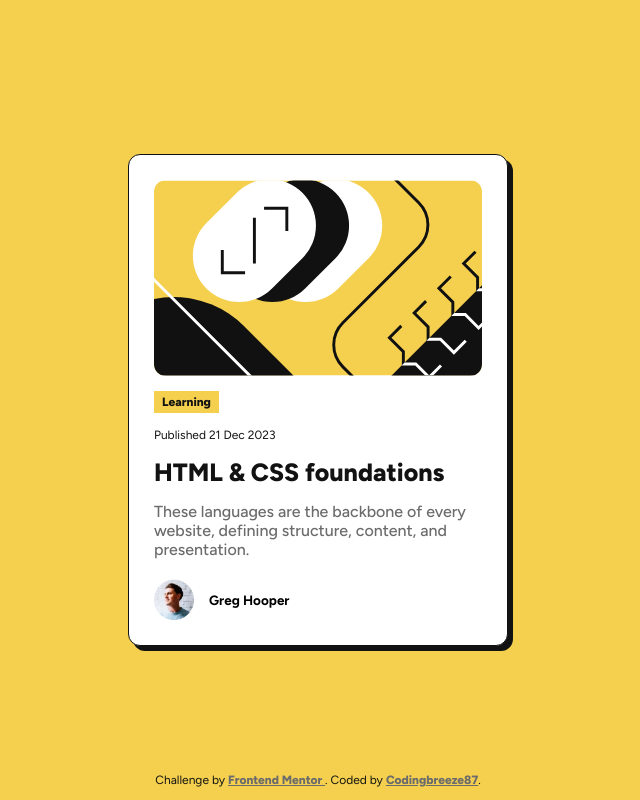
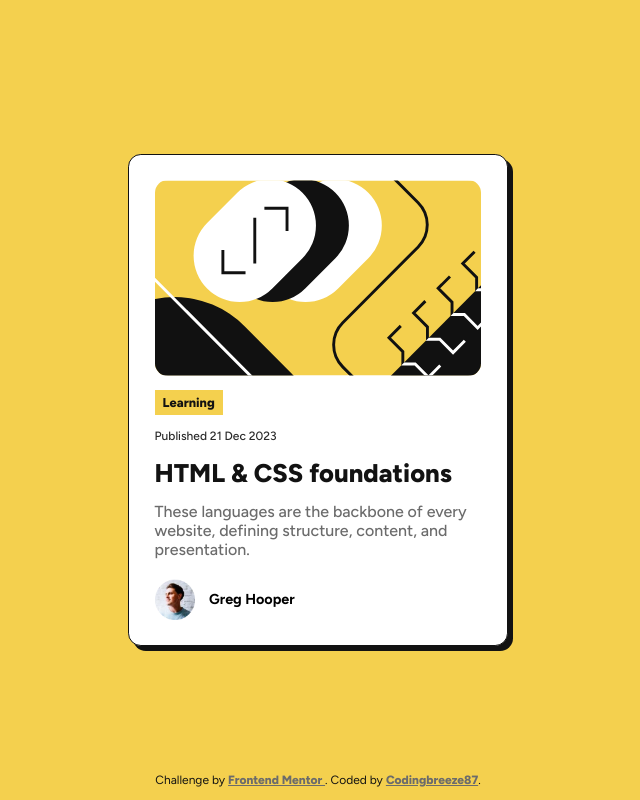
Before and after one commit to codingbreeze87/blog-preview-card, a plain HTML site: page index.html in a window 1280 px wide. Shown: the whole page, without its empty margins (322-962 px from the left). Drawn offline with Linux system fonts and the light colour scheme.

Commit message:
Add rem units

```diff
--- a/css/style.css
+++ b/css/style.css
@@ -8,7 +8,7 @@
   --gray-950: hsl(0, 0%, 7%);
 
   --ff-fig: 'Figtree', sans-serif;
-  --fs: 16px;
+  --fs: 1rem;
   --fw-500: 500;
   --fw-800: 800;
 }
@@ -40,39 +40,40 @@ svg {
 .blog__card {
   background-color: var(--white);
   border: 1px solid var(--gray-950);
-  border-radius: 12px;
+  border-radius: 0.8rem;
   box-shadow: 5px 5px 0 var(--gray-950);
-  max-width: 380px;
-  padding: 25px;
+  max-width: 23.75rem;
+  padding: 1.6rem;
 }
 
 .blog__image {
-  border-radius: 12px;
-  margin-bottom: 15px;
+  border-radius: 0.8rem;
+  margin-bottom: 0.9rem;
 }
 
 .blog__category {
   color: var(--gray-950);
   background-color: var(--yellow);
   display: inline-block;
-  font-size: 12px;
+  font-size: 0.8rem;
   font-weight: var(--fw-800);
-  padding: 4px 8px;
+  padding: 0.3rem 0.5rem;
 }
 
 .blog__date {
   color: var(--gray-950);
   font-size: 12px;
-  font-weight: var(--fw-300);
-  margin-top: 15px;
+  font-weight: var(--fw-500);
+  margin-top: 0.9rem;
+  opacity: 90%;
 }
 
 .blog__title {
   color: var(--gray-950);
   cursor: pointer;
-  font-size: 25px;
+  font-size: 1.6rem;
   font-weight: var(--fw-800);
-  margin-top: 15px;
+  margin-top: 0.9rem;
   transition-duration: 0.4s;
 }
 
@@ -83,20 +84,20 @@ svg {
 .blog__body {
   color: var(--gray-500);
   font-weight: var(--fw-500);
-  margin-top: 15px;
+  margin-top: 0.9rem;
 }
 
 .author__profile {
   align-items: center;
   display: flex;
-  gap: 15px;
-  font-size: 9px;
+  gap: 0.9rem;
+  font-size: 0.6rem;
   font-weight: var(--fw-800);
-  margin-top: 20px;
+  margin-top: 1.25rem;
 }
 
 .author__image {
-  width: 40px;
+  width: 2.5rem;
 }
 
 .footer {
@@ -110,10 +111,10 @@ svg {
 .footer__attr {
   color: var(--gray-950);
   text-align: center;
-  margin: 16px 0;
-  width: 500px;
-  margin: 0 auto 8px;
-  padding: 5px;
+  margin: 1rem 0;
+  width: 31.25;
+  margin: 0 auto 0.5rem;
+  padding: 0.3rem;
 }
 
 .footer__link {
```
